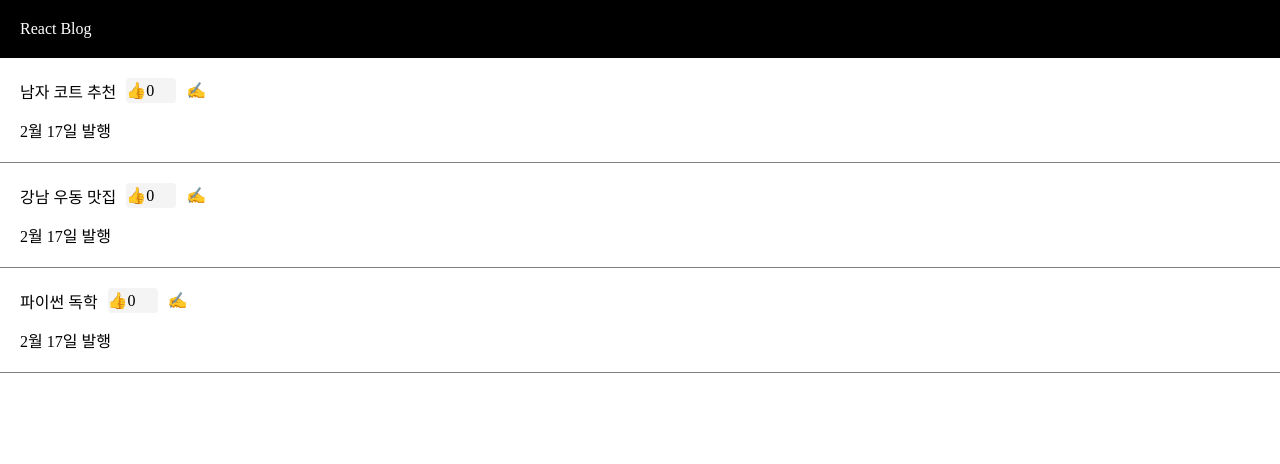
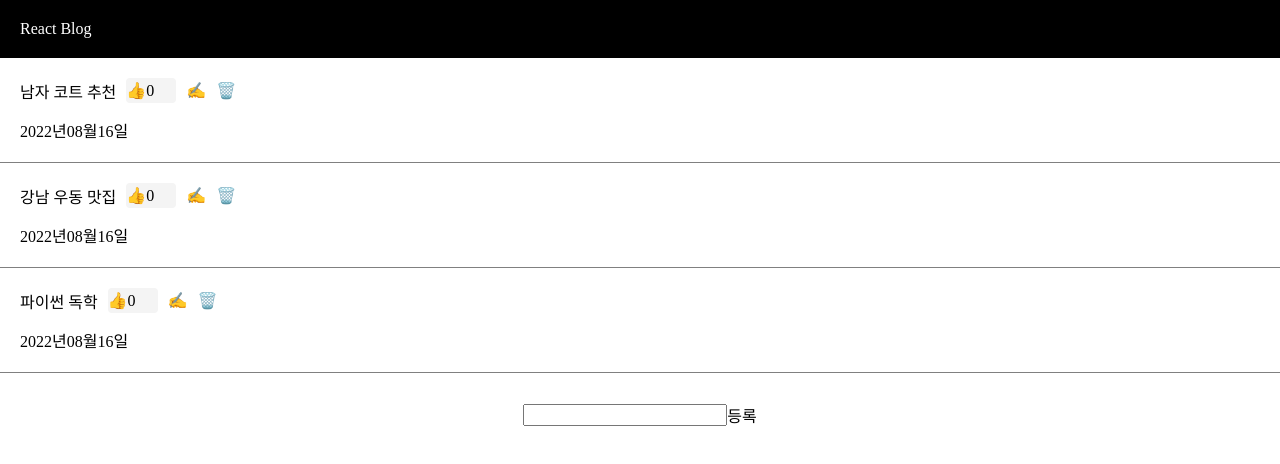
Before and after one commit to Plush777/TIL, a React (Create React App) app in the folder 리액트_기초부터_쇼핑몰프로젝트까지/Part.1-블로그제작/blog/: page / in a window 1280 px wide. Shown: the top 464 px of the page. Built offline with nearby package versions, Linux system fonts and the light colour scheme.

Commit message:
:memo: Ep.10 input : 사용자가 입력한 글 다루기 추가

```diff
--- a/리액트_기초부터_쇼핑몰프로젝트까지/Part.1-블로그제작/blog/src/App.css
+++ b/리액트_기초부터_쇼핑몰프로젝트까지/Part.1-블로그제작/blog/src/App.css
@@ -165,3 +165,16 @@ pre {
     background: #eee;
     text-align: left;
 }
+
+.inputGroup {
+    display: flex;
+    align-items: center;
+    justify-content: center;
+    margin-top: 30px;
+}
+
+input {
+    padding: 0;
+    margin: 0;
+    box-sizing: border-box;
+}
--- a/리액트_기초부터_쇼핑몰프로젝트까지/Part.1-블로그제작/blog/src/App.js
+++ b/리액트_기초부터_쇼핑몰프로젝트까지/Part.1-블로그제작/blog/src/App.js
@@ -6,6 +6,7 @@ function App() {
     let [thumbsUp, setThumbsup] = useState([0, 0, 0]);
     let [modal, setModal] = useState(false); //state 이전값
     let [modalTitle, setModalTitle] = useState(0);
+    let [input, setInput] = useState('');
 
     const modalToggle = () => {
         setModal((modal) => !modal);
@@ -49,6 +50,22 @@ function App() {
                     setThumbsup(copy);
                 }
 
+                const titleDelete = () => {
+                    let writingDelete = [...title];
+                    writingDelete.shift();
+                    setTitle(writingDelete);
+                    console.log(title);
+                }
+
+                const today = () => {
+                    let date = new Date();
+                    let todayYear = date.getFullYear();
+                    let todayMonth = (date.getMonth() + 1) > 9 ? (date.getMonth() + 1) : '0' + (date.getMonth() + 1);
+                    let todayDate = date.getDate() > 9 ? date.getDate() : '0' + date.getDate();
+
+                    return todayYear + '년' + todayMonth + '월' + todayDate + '일';
+                }
+
                 return (
                     <div className="list" key={i}>
                         <div className="list-head">
@@ -62,13 +79,19 @@ function App() {
                             <button type='button' className='btnModify' onClick={() => {titleModfy();}}>
                                 <span>✍️</span>
                             </button>
+                            <button type='button' className='btnDelete' onClick={() => {titleDelete();}}>
+                                <span>🗑️</span>
+                            </button>
                         </div>
                         <div className="list-bottom">
-                            <p>2월 17일 발행</p>
+                            <p>{today().toString()}</p>
                         </div>
                     </div>
                 );
             })}
+
+            <Input setInput={setInput} titleProp={title} inputProp={input} setTitleProp={setTitle}
+            thumbsUpProp={thumbsUp} setThumbsupProp={setThumbsup}/>
         </div>
     );
 }
@@ -78,10 +101,11 @@ function Modal({bgColor, titleProp, modalProp, modalTitleProp}) {
     const modalBackground = bgColor;
     const listTitle = titleProp;
     const modalListTitle = modalProp;
+    const modalTitle = modalTitleProp;
 
     return (
         <div className="modal" style={{backgroundColor: modalBackground}}>
-            <h4>{listTitle[modalTitleProp]}</h4>
+            <h4>{listTitle[modalTitle]}</h4>
             <p>날짜</p>
             <p>상세내용</p>
             <button type='button' onClick={() => {
@@ -95,4 +119,44 @@ function Modal({bgColor, titleProp, modalProp, modalTitleProp}) {
     );
 }
 
+function Input({ setInput , titleProp , inputProp , setTitleProp , thumbsUpProp , setThumbsupProp}){
+    const textChange = setInput; //input state 변경함수
+    const listTitle = titleProp; //App에서 title state
+    const inputValue = inputProp; //App에서 input state
+    const addTitle = setTitleProp; //App에서 title state 변경함수
+    const currentThumbsUp = thumbsUpProp; //App에서 thumbsUp state
+    const addThumbsUp = setThumbsupProp; //App에서 thumbsUp state 변경함수
+
+    const inputOnChange = (e) => {
+        textChange(e.target.value);
+        console.log(textChange);
+    }
+
+    const inputOnSubmit = () => {
+        if(inputValue === ''){
+            alert('제목을 입력해주세요!');
+            return;
+        }
+
+        let currentValue = [...listTitle];
+        console.log(currentValue);
+        currentValue.unshift(inputValue);
+        console.log(currentValue);
+        addTitle(currentValue);
+
+        let thumbsUpValue = [...currentThumbsUp];
+        thumbsUpValue.push(0);
+        addThumbsUp(thumbsUpValue);
+
+        textChange('');
+    }
+
+    return (
+        <div className='inputGroup'>
+            <input type='text' onChange={inputOnChange}/>
+            <button type='button' className='btnSubmit' onClick={inputOnSubmit}>등록</button>
+        </div>
+    )
+}
+
 export default App;
```
Also changed, not shown: 리액트_기초부터_쇼핑몰프로젝트까지/Part.1-블로그제작/blog/Part.1-정리/Ep.10-input_사용자가_입력한글_다루기.md (added, +57 -0 lines), 리액트_기초부터_쇼핑몰프로젝트까지/Part.1-블로그제작/blog/Part.1-정리/Ep.9-props_pt_2.md (+1 -1 lines).
